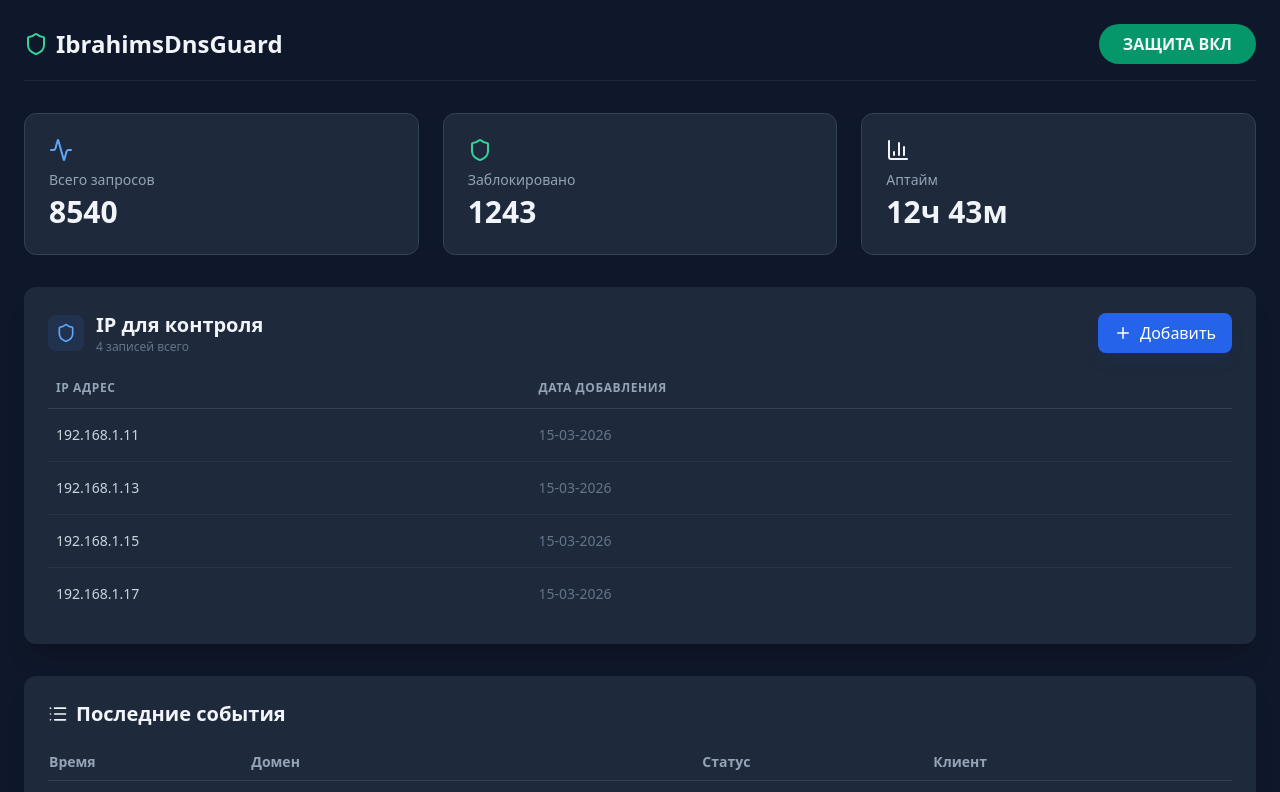
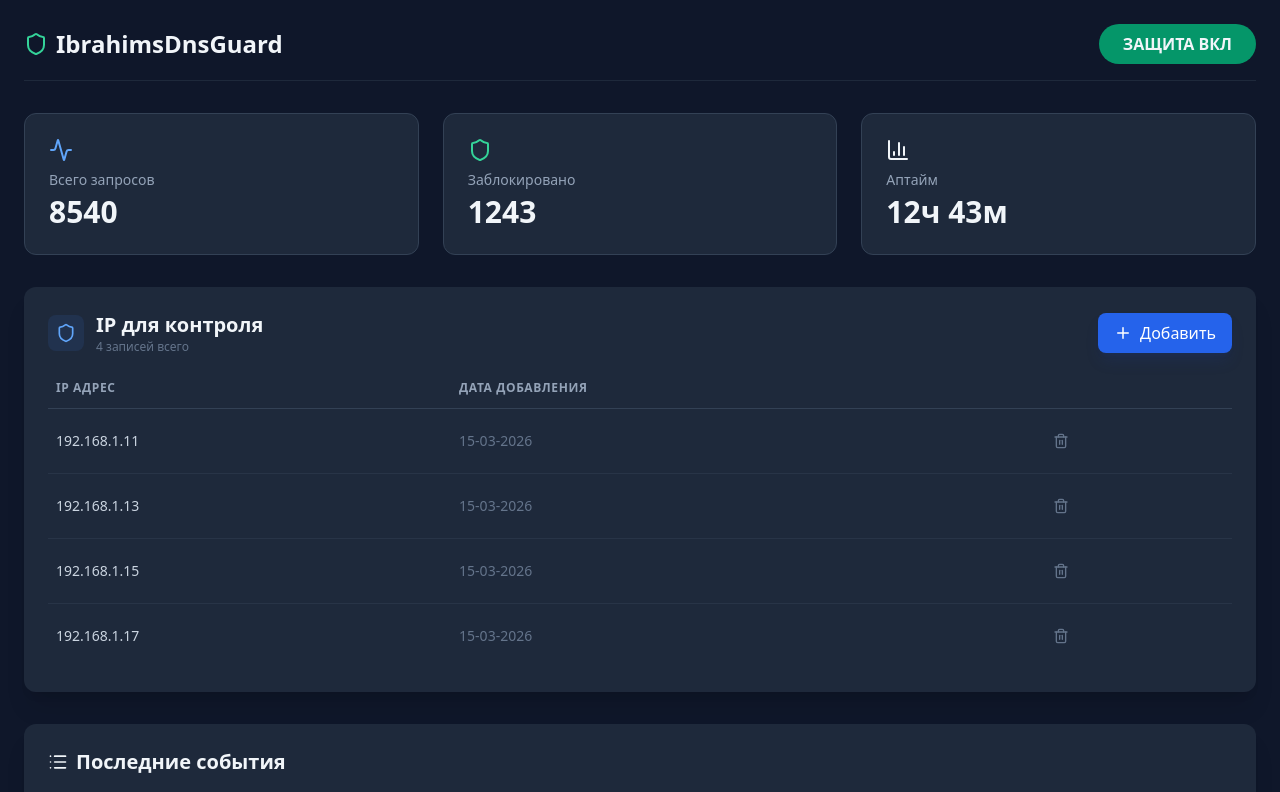
Before and after one commit to bolf/ibgahimsDnsGuard, a React (Create React App) app in the folder frontend/: page / in a window 1280 px wide. Shown: the top 792 px of the page. Built offline with nearby package versions, Linux system fonts and the light colour scheme; the HTML template or start-up script is replaced by a standard one.

Commit message:
add ConfirmModal component

```diff
--- a/frontend/src/App.tsx
+++ b/frontend/src/App.tsx
@@ -1,7 +1,8 @@
 import './index.css';
 import React, { useState } from 'react';
 import DataTableWithBar from './components/DataTableWithBar';
-import { Shield, ShieldOff, Activity, BarChart3, List } from 'lucide-react';
+import ConfirmModal from './components/ConfirmModal';
+import { Shield, Trash2, Activity, BarChart3, List } from 'lucide-react';
 
 // Имитируем данные от нашего будущего Java-сердца
 const MOCK_STATS = {
@@ -23,15 +24,6 @@ interface ControlledIP {
   addDate: string;
 }
 
-const ipColumns = [
-  { key: 'ip', label: 'IP АДРЕС' },
-  {
-    key: 'addDate',
-    label: 'ДАТА ДОБАВЛЕНИЯ',
-    render: (val: string) => <span className="text-slate-500">{val}</span>
-  }
-];
-
 const MOCK_LOGS = [
   { id: 1, time: "14:20:01", domain: "doubleclick.net", status: "Blocked", client: "192.168.1.15" },
   { id: 2, time: "14:19:45", domain: "google.com", status: "Allowed", client: "192.168.1.10" },
@@ -40,6 +32,40 @@ const MOCK_LOGS = [
 
 export default function Dashboard() {
   const [isActive, setIsActive] = useState(MOCK_STATS.active);
+  const [ipToDelete, setIpToDelete] = useState<string | null>(null);
+  const [isModalOpen, setIsModalOpen] = useState(false);
+  const [ips, setIps] = useState<ControlledIP[]>(MOCK_IPs);
+
+  const ipColumns = [
+    { key: 'ip', label: 'IP АДРЕС' },
+    {
+      key: 'addDate',
+      label: 'ДАТА ДОБАВЛЕНИЯ',
+      render: (val: string) => <span className="text-slate-500">{val}</span>
+    },
+    {
+      key: 'actions',
+      label: '',
+      render: (_: any, row: ControlledIP) => (
+        <button onClick={() => openDeleteModal(row.ip)} className="p-2 text-slate-500 hover:text-red-400 hover:bg-red-400/10 rounded-lg transition-all active:scale-90">
+          <Trash2 size={16} />
+        </button>
+      )
+    }
+  ];
+
+  const openDeleteModal = (ip: string) => {
+    setIpToDelete(ip);
+    setIsModalOpen(true);
+  };
+
+  const confirmDelete = () => {
+    if (ipToDelete) {
+      setIps(prev => prev.filter(item => item.ip !== ipToDelete));
+      setIpToDelete(null);
+      setIsModalOpen(false);
+    }
+  };
 
   return (
     <div className="min-h-screen bg-slate-900 text-slate-100 p-6 font-sans">
@@ -67,9 +93,17 @@ export default function Dashboard() {
       <DataTableWithBar<ControlledIP> // Указываем тип данных явно
         title="IP для контроля"
         icon={Shield}
-        data={MOCK_IPs}
+        data={ips}
         columns={ipColumns}
         onAdd={() => console.log('Добавляем...')}
+      />
+
+      <ConfirmModal
+        isOpen={isModalOpen}
+        onClose={() => setIsModalOpen(false)}
+        onConfirm={confirmDelete}
+        title="Внимание!"
+        message={`Удалить ${ipToDelete} из списка обрабатываемых?`}
       />
 
       {/* Logs Table */}
--- /dev/null
+++ b/frontend/src/components/ConfirmModal.tsx
@@ -0,0 +1,49 @@
+import React from 'react';
+import { AlertTriangle, X } from 'lucide-react';
+
+interface ModalProps {
+  isOpen: boolean;
+  onClose: () => void;
+  onConfirm: () => void;
+  title: string;
+  message: string;
+}
+
+const ConfirmModal: React.FC<ModalProps> = ({ isOpen, onClose, onConfirm, title, message }) => {
+  if (!isOpen) return null;
+
+  return (
+    <div className="fixed inset-0 z-50 flex items-center justify-center p-4 bg-slate-950/80 backdrop-blur-sm">
+      <div className="bg-slate-800 border border-slate-700 rounded-2xl p-6 w-full max-w-md shadow-2xl animate-in fade-in zoom-in duration-200">
+        <div className="flex justify-between items-start mb-4">
+          <div className="p-3 bg-red-400/10 rounded-full">
+            <AlertTriangle className="text-red-400" size={24} />
+          </div>
+          <button onClick={onClose} className="text-slate-500 hover:text-slate-300 transition-colors">
+            <X size={20} />
+          </button>
+        </div>
+
+        <h3 className="text-xl font-bold text-slate-100 mb-2">{title}</h3>
+        <p className="text-slate-400 mb-6">{message}</p>
+
+        <div className="flex gap-3 justify-end">
+          <button
+            onClick={onClose}
+            className="px-4 py-2 text-slate-300 hover:bg-slate-700 rounded-lg transition-colors"
+          >
+            Отмена
+          </button>
+          <button
+            onClick={() => { onConfirm(); onClose(); }}
+            className="px-4 py-2 bg-red-600 hover:bg-red-500 text-white rounded-lg font-medium transition-all active:scale-95 shadow-lg shadow-red-900/20"
+          >
+            Да, удалить
+          </button>
+        </div>
+      </div>
+    </div>
+  );
+};
+
+export default ConfirmModal;
```
